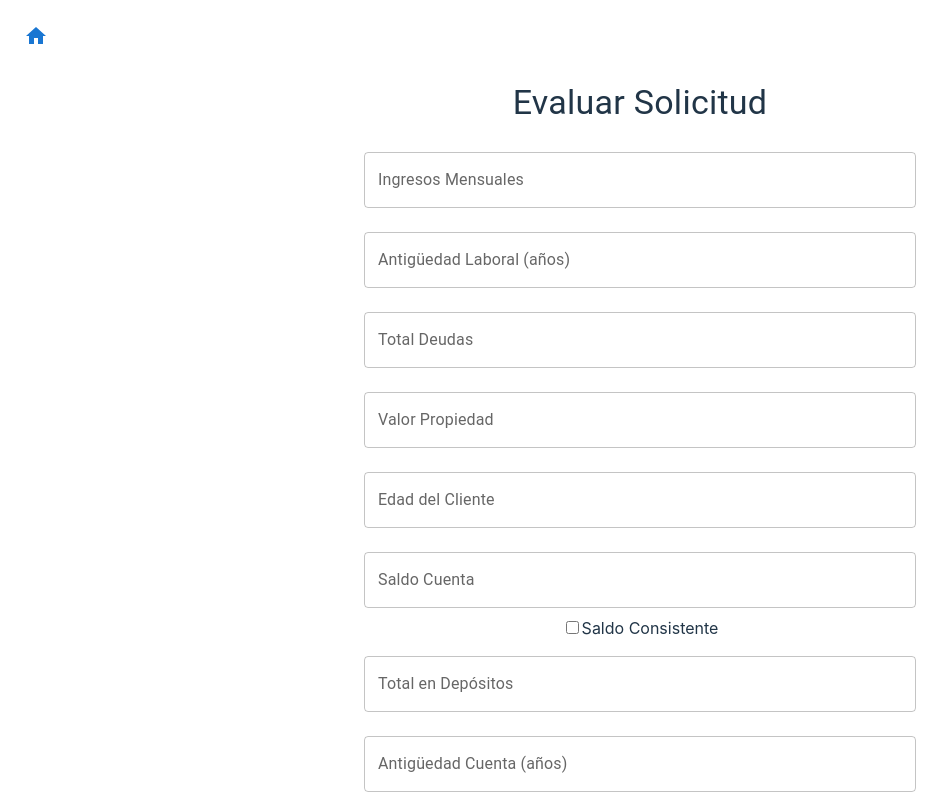
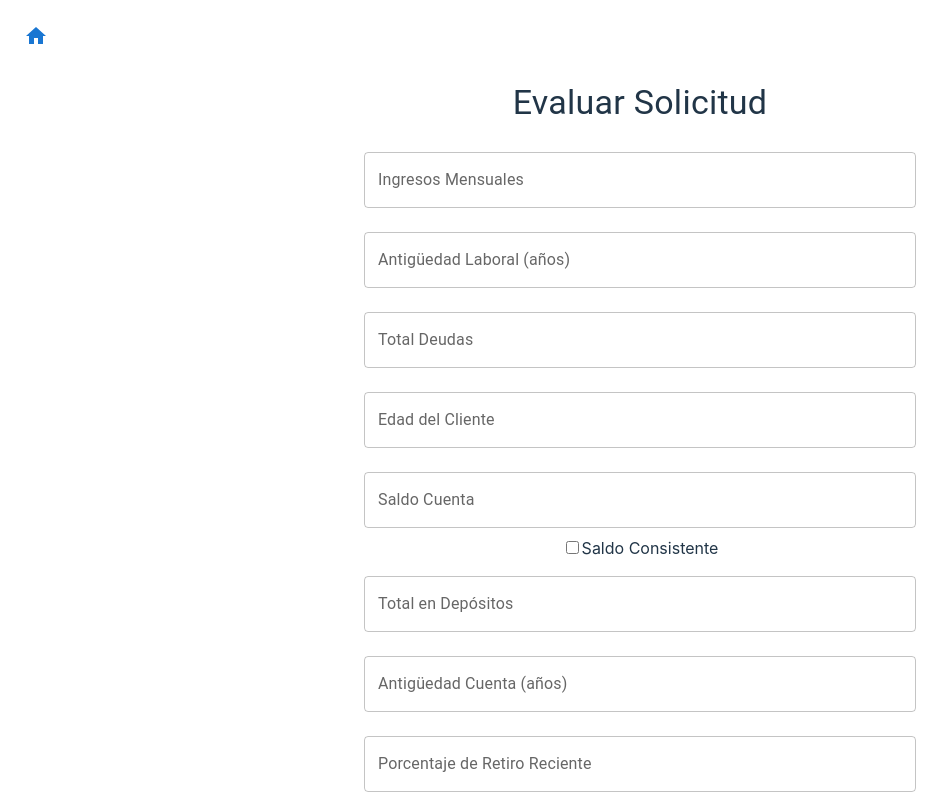
Before and after one commit to fcr1s/bank_app_frontend, a React (Vite) app: page /evaluar/1 in a window 1280 px wide. Shown: the top 800 px of the page, without its empty margins (0-951 px from the left). Built offline with nearby package versions, Linux system fonts and the light colour scheme.

Commit message:
Update backend server IP address and refactor Evaluar component by removing unused property

```diff
--- a/src/App.jsx
+++ b/src/App.jsx
@@ -2,15 +2,15 @@ import './App.css';
 import { BrowserRouter as Router, Route, Routes } from 'react-router-dom';
 import Home from "./components/Home";
 import Register from "./components/Register";
-import NotFound from "./components/NotFound"; // Asegúrate de importar NotFound
-import Options from "./components/Options"; // Asegúrate de importar Options
-import Simulacion from "./components/Simulacion"; // Asegúrate de importar Simulacion
+import NotFound from "./components/NotFound";
+import Options from "./components/Options";
+import Simulacion from "./components/Simulacion";
 import Solicitud from './components/Solicitud';
-import SeguimientoSolicitud from './components/SeguimientoSolicitud'; // Asegúrate de importar SeguimientoSolicitud
+import SeguimientoSolicitud from './components/SeguimientoSolicitud';
 import Evaluacion from './components/Evaluacion';
 import Evaluar from './components/Evaluar';
 import Condiciones from './components/Condiciones';
-import Prestamo from './components/Prestamos';
+import Prestamos from './components/Prestamos';
 import HomeButton from './components/HomeButton';
 
 const App = () => {
@@ -27,7 +27,7 @@ const App = () => {
                     <Route path="/evaluar-solicitud" element={<Evaluacion />} />
                     <Route path="/evaluar/:solicitudId" element={<Evaluar />} />
                     <Route path="/condiciones/:id" element={<Condiciones />} />
-                    <Route path="/prestamos" element={<Prestamo />} />
+                    <Route path="/prestamos" element={<Prestamos />} />
                     <Route path="/home" element={<HomeButton />} />
                     <Route path="*" element={<NotFound />} />
               </Routes>
--- a/src/components/Evaluar.jsx
+++ b/src/components/Evaluar.jsx
@@ -13,7 +13,6 @@ const Evaluar = () => {
         buenHistorialCrediticio: false,
         antiguedadLaboral: '',
         totalDeudas: '',
-        valorPropiedad: '',
         edadCliente: '',
         saldoCuenta: '',
         saldoConsistente: false,
@@ -39,7 +38,6 @@ const Evaluar = () => {
                 formData.buenHistorialCrediticio,
                 parseInt(formData.antiguedadLaboral),
                 parseFloat(formData.totalDeudas),
-                parseFloat(formData.valorPropiedad),
                 parseInt(formData.edadCliente),
                 parseFloat(formData.saldoCuenta),
                 formData.saldoConsistente,
@@ -84,15 +82,6 @@ const Evaluar = () => {
                     label="Total Deudas"
                     name="totalDeudas"
                     value={formData.totalDeudas}
-                    onChange={handleChange}
-                    fullWidth
-                    margin="normal"
-                    type="number"
-                />
-                <TextField
-                    label="Valor Propiedad"
-                    name="valorPropiedad"
-                    value={formData.valorPropiedad}
                     onChange={handleChange}
                     fullWidth
                     margin="normal"
--- a/src/services/ejecutivo.service.js
+++ b/src/services/ejecutivo.service.js
@@ -22,7 +22,7 @@ const actualizarEstadoSolicitud = (id, nuevoEstado) => {
   })
 }
 
-const evaluarSolicitud = (solicitudId, ingresosMensuales, buenHistorialCrediticio, antiguedadLaboral, totalDeudas, valorPropiedad, edadCliente, saldoCuenta, saldoConsistente, totalDepositos, antiguedadCuenta, porcentajeRetiroReciente) => {
+const evaluarSolicitud = (solicitudId, ingresosMensuales, buenHistorialCrediticio, antiguedadLaboral, totalDeudas, edadCliente, saldoCuenta, saldoConsistente, totalDepositos, antiguedadCuenta, porcentajeRetiroReciente) => {
   return httpClient.put(`/ejecutivos/evaluar-solicitud/${solicitudId}`, null, {
       params: { ingresosMensuales, buenHistorialCrediticio, antiguedadLaboral, totalDeudas, valorPropiedad, edadCliente, saldoCuenta, saldoConsistente, totalDepositos, antiguedadCuenta, porcentajeRetiroReciente }
   })
```
Also changed, not shown: 1 other file (tests, documents, lock files or other folders).
